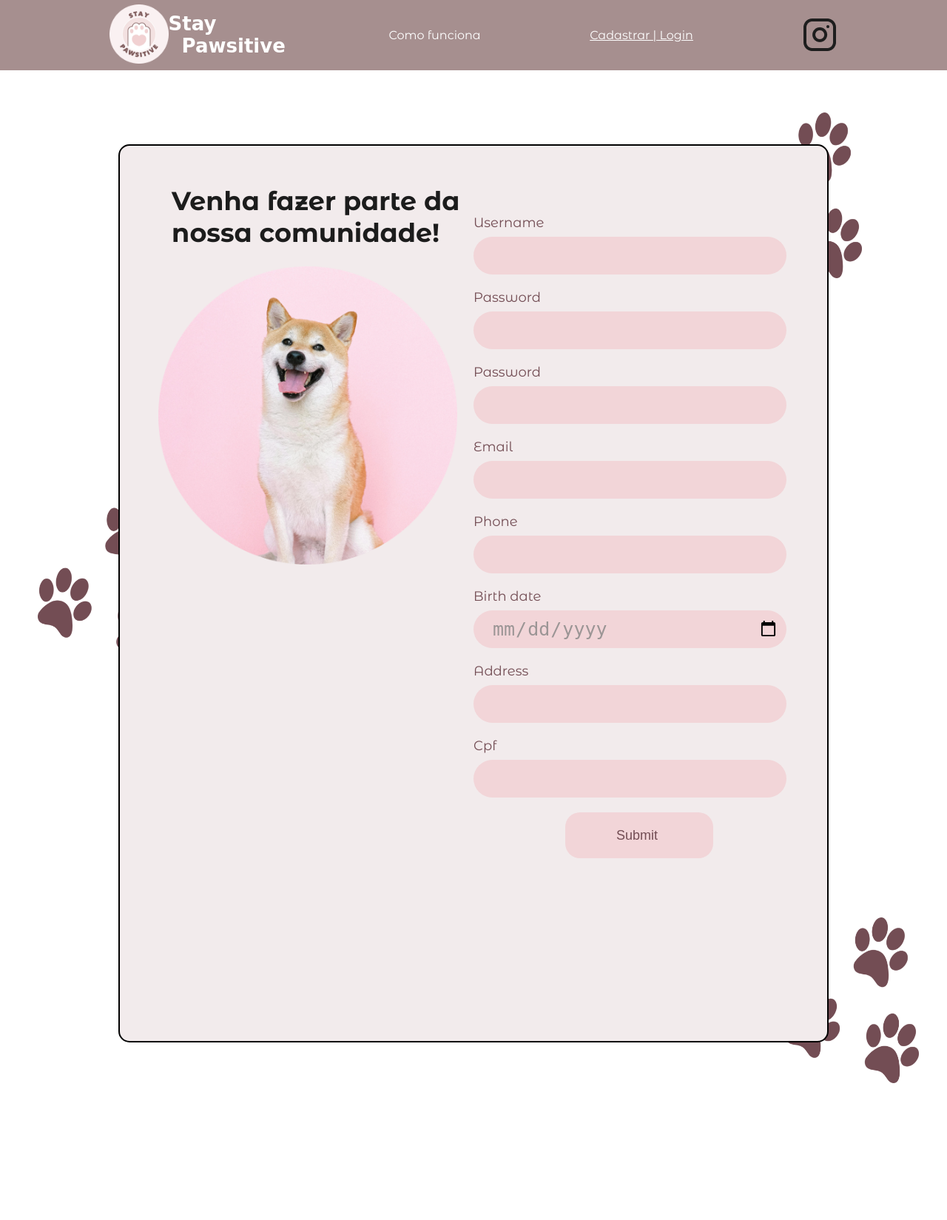
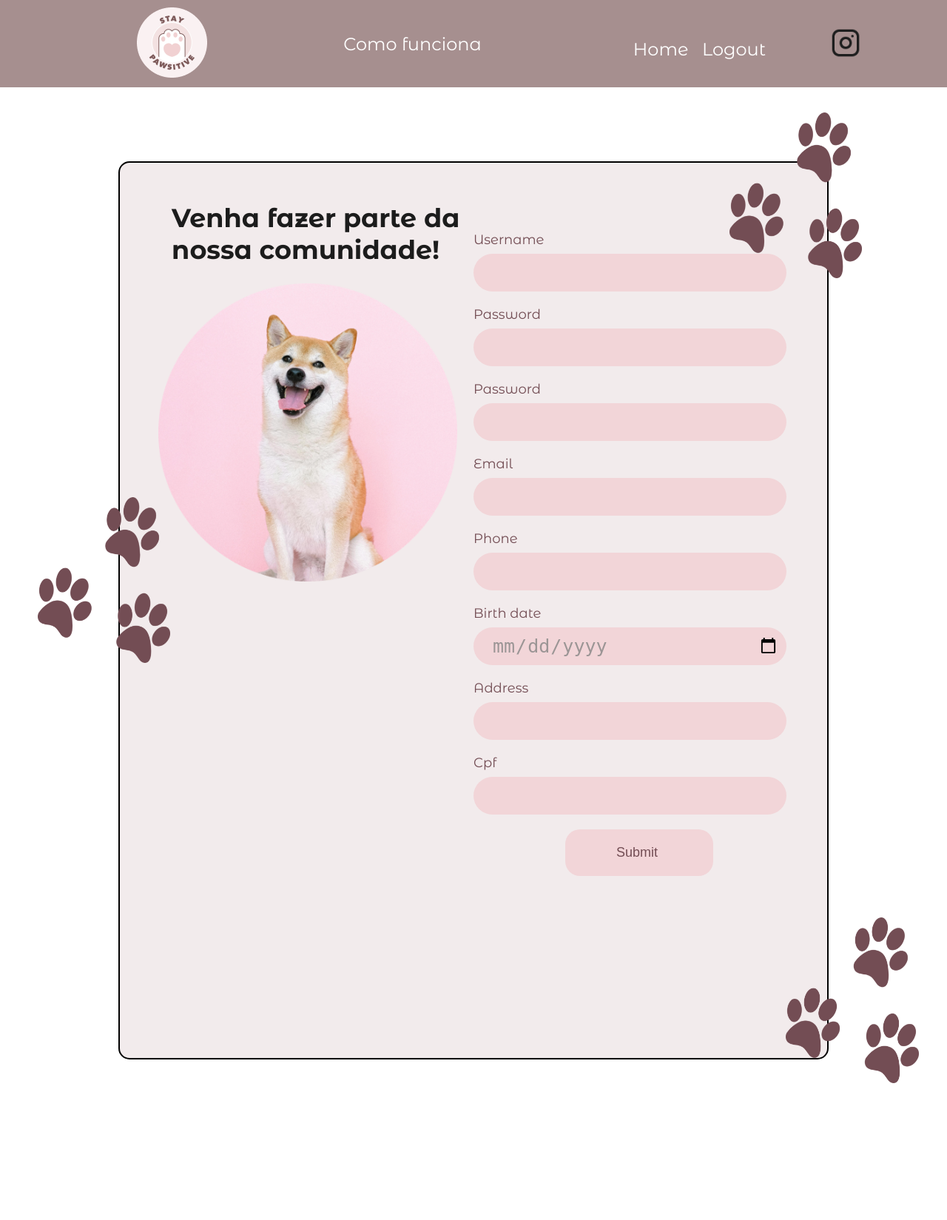
Before and after one commit to DisistiNao/StayPawsitive, a Python web app: template app/templates/register.html in a window 1280 px wide. Shown: the top 1649 px of the page at 74% size. Run offline with Jinja, Linux system fonts and the light colour scheme; the template is opened without the code that fills it: most values are stand-ins (such as "Sample title", 1, 10 or a date in 2020); form fields are guessed from the names that the template uses; some web fonts are replaced.

Commit message:
Fix page Register

```diff
--- a/app/templates/register.html
+++ b/app/templates/register.html
@@ -1,35 +1,33 @@
 <!DOCTYPE html>
 <html lang="en">
 <head>
-        <title>
-            Stay Pawsitive
-        </title>
-        <link rel="stylesheet" href="{{url_for('static', filename='styles/register.css')}}">
-        <link rel="shortcut icon" href="{{url_for('static', filename='images/Logo.ico')}}" type="paw-icon">
+    <meta charset="UTF-8">
+        <meta name="viewport" content="width=device-width, initial-scale=1.0">
+        <title>Stay Pawsitive - {{ title }}</title>
+        <link rel="stylesheet" href="{{ url_for('static', filename='styles/base.css') }}">
+        <link rel="stylesheet" href="{{ url_for('static', filename='styles/register.css') }}">
 </head>
-
-
 <body>
-        <div class="container">
-
-
-
     <div class="header">
-
-                <!--Logo e nome da marca-->
         <div class="brand">
-
-                    <a href="{{ url_for('index') }}" style="text-decoration: none;"><img src="{{url_for('static', filename='images/Logo.png')}}" alt="logo" style="height: 80px;"></a>
-                    <a href="{{ url_for('index') }}" style="text-decoration: none;"><h1>Stay<br>&nbsp;&nbsp;Pawsitive</h1></a>
+            <a href="{{ url_for('index') }}" style="text-decoration: none;"><img src="{{ url_for('static', filename='images/Logo.png') }}" alt="logo"></a>
         </div>
 
         <p>Como funciona</p>
 
-                <a href="{{ url_for('login') }}">Cadastrar | Login</a>
-
-                <!--Logo insta-->
-                <img src="{{url_for('static', filename='images/Instagram.png')}}" alt="instagram-logo" style="width: auto; height: 55%;">
-
+        <div class="right">
+            <div>
+                <a href="{{ url_for('index') }}">Home</a>
+                <!-- {% if current_user.is_anonymous %} -->
+                <a href="{{ url_for('login') }}">Login</a>
+                <!-- {% else %} -->
+                <a href="{{ url_for('logout') }}">Logout</a>
+                <!-- {% endif %} -->
+            </div>
+            <a href="https://www.instagram.com/staypawsitive99/">
+                <img src="{{ url_for('static', filename='images/Instagram.png') }}" alt="instagram-logo">
+            </a>
+        </div>
     </div>
 
     <img src="{{url_for('static', filename='images/imgbin_dog-paw-png 1.png')}}" id="dogpaw" style="top: 84%; left: 4%;">
@@ -37,15 +35,12 @@
     <img src="{{url_for('static', filename='images/imgbin_dog-paw-png 1.png')}}" id="dogpaw" style="top: 155%; left: 83%;">
 
     <div class="login-container">
-
-
         <div class="welcome">
             <h1 style="margin-left: 40px; font-size: 35px;">Venha fazer parte da nossa comunidade!</h1>
             <img src="{{url_for('static', filename='images/dogFeliz.png')}}" alt="cachorro-construtor" style="width: 90%;">
         </div>
 
         <div class="registration">
-
             <form action="" method="user" novalidate>
                 {{ form.hidden_tag() }}
 
@@ -102,7 +97,7 @@
                 <div class="form-group">
                     <label for="birth_date">{{ form.birth_date.label }}</label>
                     <div class="input-circle">
-                                {{ form.birth_date(size=32) }}
+                        {{ form.birth_date }}
                     </div>
                     {% for error in form.birth_date.errors %}
                     <span style="color: red;">[{{ error }}]</span>
@@ -132,16 +127,8 @@
                 <div class="submit-button">
                     {{ form.submit() }}
                 </div>
-
-
             </form>
-
-
         </div>
-            </div>
-
-
-
     </div>
 </body>
 </html>
```
Also changed, not shown: app/forms.py (+6 -3 lines). Lines whose indentation alone changed are shown as unchanged.
